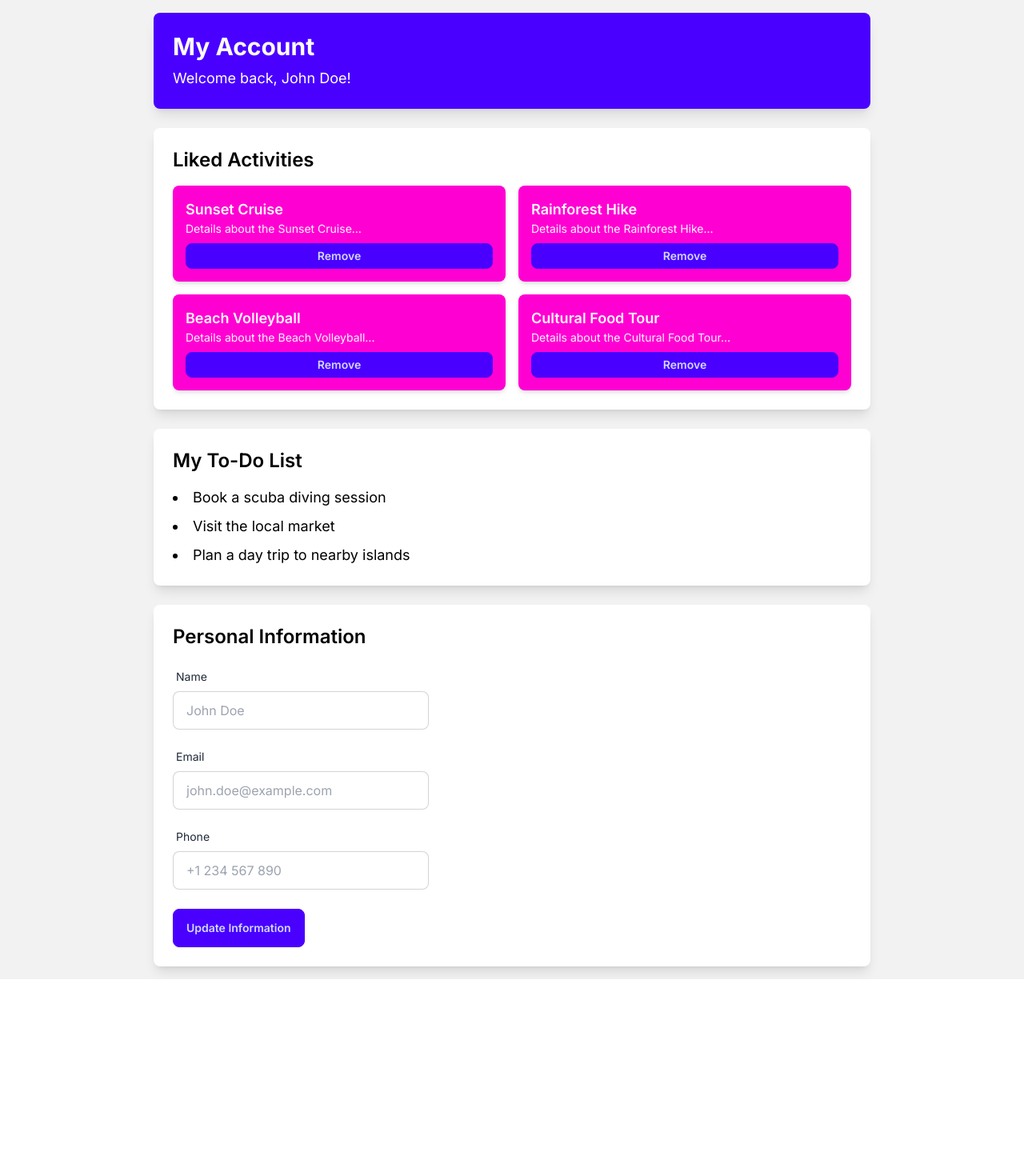
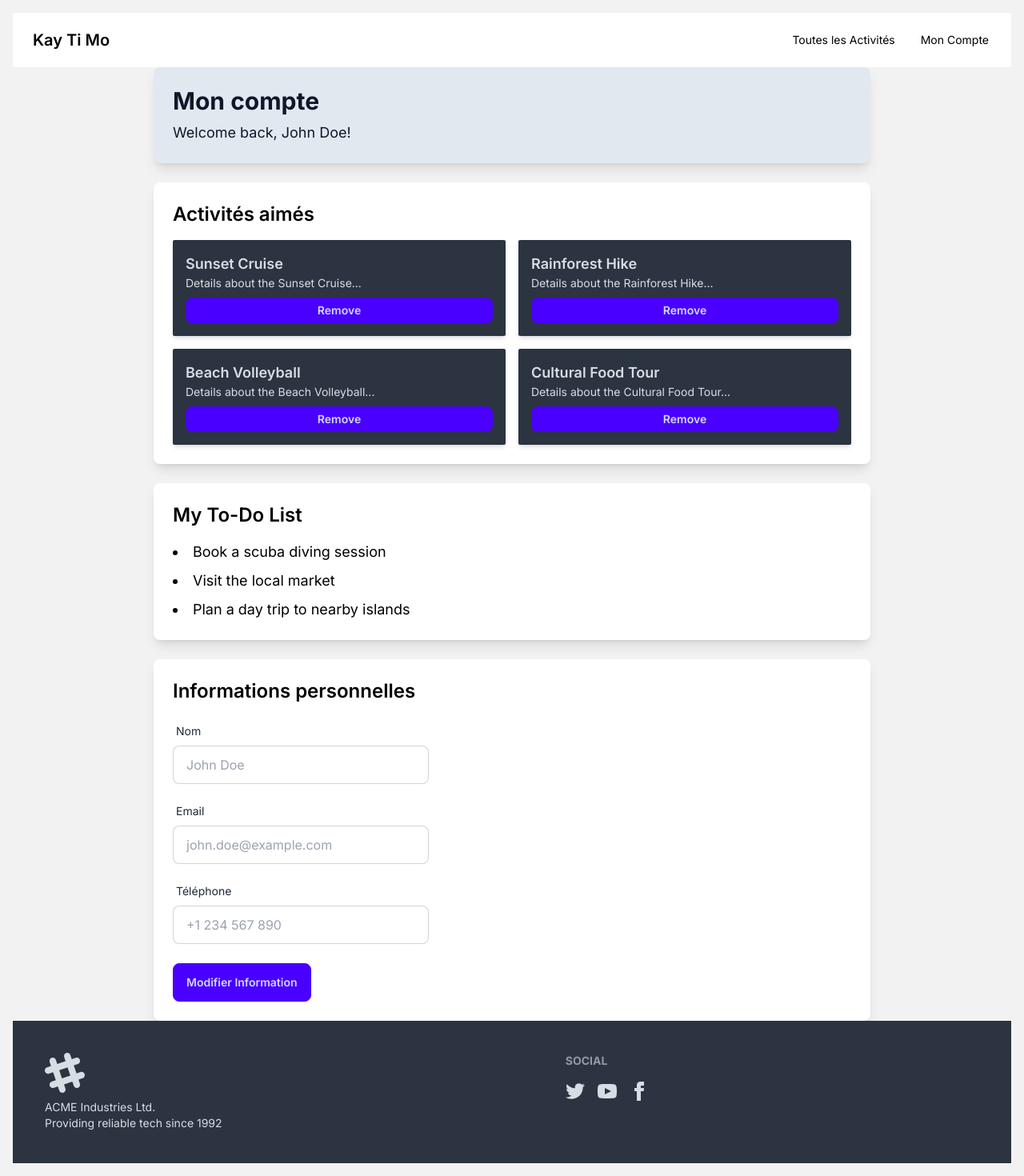
Before and after one commit to Kribean/kaytimo, a Next.js app: page /account in a window 1280 px wide. Shown: the whole page at 80% size. Before the commit the page ends 1224 px from the top, so only its background shows below. Built offline with nearby package versions, Linux system fonts and the light colour scheme.

Commit message:
feat: modify account page

```diff
--- a/src/app/account/page.js
+++ b/src/app/account/page.js
@@ -1,4 +1,6 @@
 // pages/account.js
+import { Footer } from '@/components/Footer';
+import { Navbar } from '@/components/Navbar';
 import React from 'react';
 
 const AccountPage = () => {
@@ -17,19 +19,20 @@ const AccountPage = () => {
 
   return (
     <div className="min-h-screen bg-base-200 p-4">
+      <Navbar/>
       <div className="max-w-4xl mx-auto">
         {/* Header Section */}
-        <div className="bg-primary text-white p-6 rounded-lg shadow-lg">
-          <h1 className="text-3xl font-bold">My Account</h1>
+        <div className="bg-slate-200 text-slate-900 p-6 rounded-lg shadow-lg">
+          <h1 className="text-3xl font-bold">Mon compte</h1>
           <p className="text-lg mt-2">Welcome back, John Doe!</p>
         </div>
 
         {/* Liked Activities Section */}
         <div className="mt-6 bg-white p-6 rounded-lg shadow-lg">
-          <h2 className="text-2xl font-semibold mb-4">Liked Activities</h2>
+          <h2 className="text-2xl font-semibold mb-4">Activités aimés</h2>
           <div className="grid grid-cols-1 sm:grid-cols-2 lg:grid-cols-2 gap-4">
             {likedActivities.map((activity, index) => (
-              <div key={index} className="card bg-secondary text-secondary-content p-4 rounded-lg shadow-md">
+              <div key={index} className="card bg-neutral text-neutral-content p-4 rounded-sm shadow-md">
                 <h3 className="card-title text-lg">{activity}</h3>
                 <p className="text-sm">Details about the {activity}...</p>
                 <button className="btn btn-primary btn-sm mt-2">Remove</button>
@@ -50,10 +53,10 @@ const AccountPage = () => {
 
         {/* Personal Information Section */}
         <div className="mt-6 bg-white p-6 rounded-lg shadow-lg">
-          <h2 className="text-2xl font-semibold mb-4">Personal Information</h2>
+          <h2 className="text-2xl font-semibold mb-4">Informations personnelles</h2>
           <div className="form-control">
             <label className="label">
-              <span className="label-text">Name</span>
+              <span className="label-text">Nom</span>
             </label>
             <input type="text" placeholder="John Doe" className="input input-bordered w-full max-w-xs" />
           </div>
@@ -65,13 +68,14 @@ const AccountPage = () => {
           </div>
           <div className="form-control mt-4">
             <label className="label">
-              <span className="label-text">Phone</span>
+              <span className="label-text">Téléphone</span>
             </label>
             <input type="tel" placeholder="+1 234 567 890" className="input input-bordered w-full max-w-xs" />
           </div>
-          <button className="btn btn-primary mt-6">Update Information</button>
+          <button className="btn btn-primary mt-6">Modifier Information</button>
         </div>
       </div>
+      <Footer/>
     </div>
   );
 };
--- a/src/app/activities/page.js
+++ b/src/app/activities/page.js
@@ -1,5 +1,6 @@
 // pages/account.js
 import { CardActivity } from '@/components/CardActivity';
+import { Footer } from '@/components/Footer';
 import { Navbar } from '@/components/Navbar';
 import React from 'react';
 
@@ -32,6 +33,7 @@ const ActivitiesPage = () => {
 <CardActivity/>
 <CardActivity/>
 </section>
+<Footer/>
     </div>
   );
 };
```
